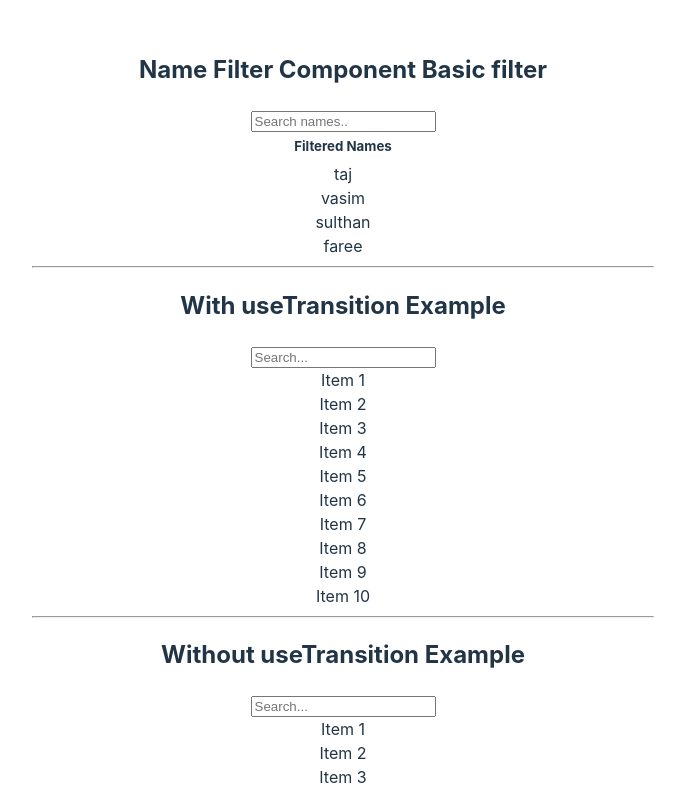
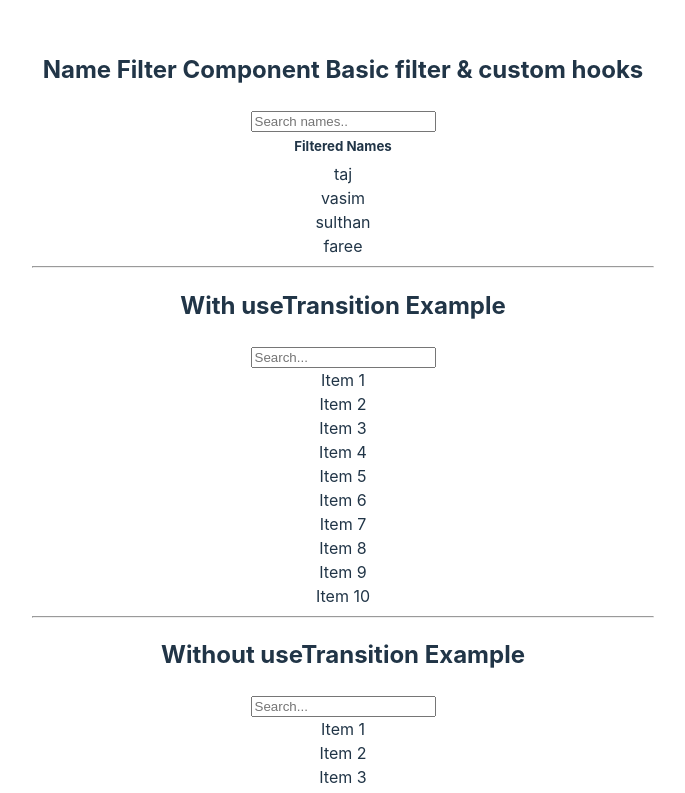
Before and after one commit to tajulkhan/React-js, a React (Vite) app: page / in a window 1280 px wide. Shown: the top 793 px of the page, without its empty margins (297-982 px from the left). Built offline with nearby package versions, Linux system fonts and the light colour scheme; no server answers.

Commit message:
text changes

```diff
--- a/src/components/customHooks/nameFilterComponent.jsx
+++ b/src/components/customHooks/nameFilterComponent.jsx
@@ -13,7 +13,7 @@ export default function NameFilterComponent() {
 //   );
   return (
     <div>
-      <h2>Name Filter Component Basic filter</h2>
+      <h2>Name Filter Component Basic filter & custom hooks</h2>
       <input
         type="text"
         value={searchTerm}
```
